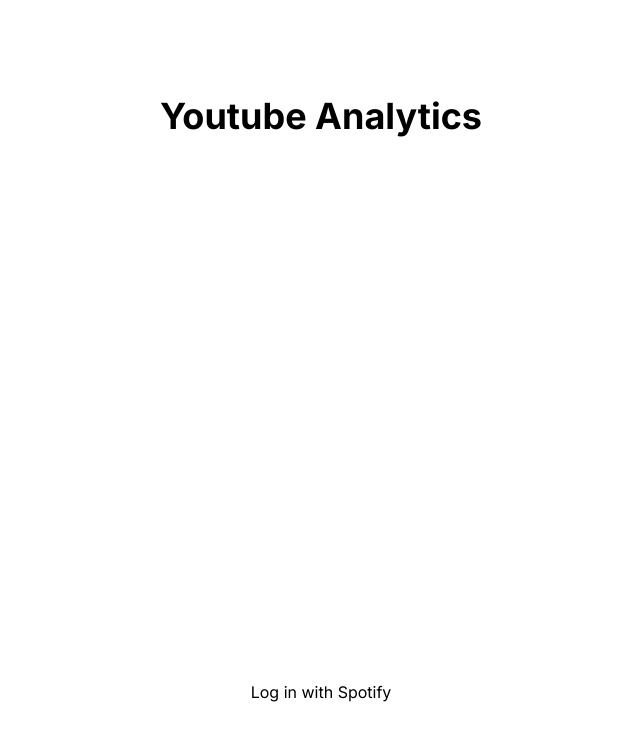
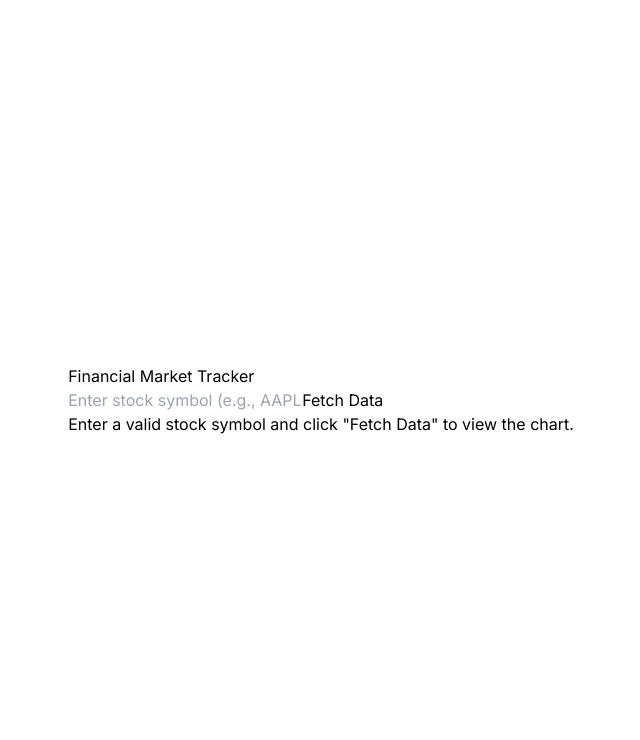
Before and after one commit to ojassingh/finance-dashboard, a Next.js app: page / in a window 1280 px wide. Shown: the top 740 px of the page, without its empty margins (319-959 px from the left). Built offline with nearby package versions, Linux system fonts and the light colour scheme; no server answers.

Commit message:
Successful data fetching and plotting with alphavantage API and react-chart-2

```diff
--- a/package.json
+++ b/package.json
@@ -15,6 +15,7 @@
     "@types/react-dom": "18.2.7",
     "autoprefixer": "10.4.14",
     "axios": "^1.4.0",
+    "chart.js": "^4.3.3",
     "class-variance-authority": "^0.7.0",
     "clsx": "^2.0.0",
     "eslint": "8.45.0",
@@ -27,11 +28,15 @@
     "postcss": "8.4.27",
     "querystring": "^0.2.1",
     "react": "18.2.0",
+    "react-chartjs-2": "^5.2.0",
     "react-dom": "18.2.0",
     "spotify-web-api-js": "^1.5.2",
     "tailwind-merge": "^1.14.0",
     "tailwindcss": "3.3.3",
     "tailwindcss-animate": "^1.0.6",
     "typescript": "5.1.6"
+  },
+  "devDependencies": {
+    "@faker-js/faker": "^8.0.2"
   }
 }
--- a/src/app/callback/page.tsx
+++ /dev/null
@@ -1,59 +0,0 @@
-'use client'
-
-import { useEffect } from 'react';
-import axios from 'axios';
-import querystring from 'querystring';
-// import { useRouter } from 'next/navigation';
-
-
-const Callback = ({router}: any) => {
-
-
-
-  useEffect(() => {
-
-    const getCode = async () => {
-
-      // Get the authorization code from the URL query parameters
-      const code = new URLSearchParams(window.location.search).get('code');
-      if (!code) {
-        console.error('Authorization code not found.');
-        return;
-      }
-
-      try {
-        // Exchange the authorization code for an access token
-        const clientId = process.env.NEXT_PUBLIC_SPOTIFY_CLIENT_ID;
-        const clientSecret = process.env.NEXT_PUBLIC_SPOTIFY_CLIENT_SECRET;
-        const redirectUri = process.env.NEXT_PUBLIC_SPOTIFY_REDIRECT_URI;
-
-        const authString = Buffer.from(`${clientId}:${clientSecret}`).toString('base64');
-        const data = {
-          grant_type: 'authorization_code',
-          code: code,
-          redirect_uri: redirectUri,
-        };
-
-        const response = await axios.post('https://accounts.spotify.com/api/token', querystring.stringify(data), {
-          headers: {
-            'Authorization': `Basic ${authString}`,
-            'Content-Type': 'application/x-www-form-urlencoded',
-          },
-        });
-
-        const accessToken = response.data.access_token;
-        // Use the access token for your Spotify API requests or store it in a state management solution
-        // console.log(accessToken)
-        window.location.href = `http://localhost:3000/profile/${accessToken}`;
-      } catch (error) {
-        console.error('Error exchanging code for access token:', error);
-      }
-    };
-
-    getCode();
-  }, []);
-
-  return <div>Logging in...</div>;
-};
-
-export default Callback;
--- a/src/app/page.tsx
+++ b/src/app/page.tsx
@@ -1,28 +1,21 @@
 'use client'
 
-import Image from 'next/image'
-import { useEffect } from 'react';
-import axios from 'axios';
-import GoogleLoginButton from '@/components/GoogleLoginButton';
-import { useRouter } from 'next/navigation';
+import { SessionProvider } from 'next-auth/react'
+import { signIn, signOut, useSession } from 'next-auth/react';
+import Dashboard from '@/components/Dashboard';
 
 
 export default function Home() {
 
-
-  const router = useRouter()
-
-  // router.push('/callback')
+  // const { data: session } = useSession();
 
   return (
-      <main className="flex min-h-screen flex-col items-center justify-between p-24">
-      <h1 className="text-4xl font-bold text-center">
-        Youtube Analytics
-      </h1>
+        <main className="grid place-content-center min-h-screen">
 
+          <div className='my-auto'>
+          <Dashboard/>
+          </div>
 
-      <GoogleLoginButton/>
-
-    </main>
+        </main>
   )
 }
--- a/src/components/Callback.tsx
+++ /dev/null
@@ -1,58 +0,0 @@
-'use client'
-
-import { useEffect } from 'react';
-import axios from 'axios';
-import querystring from 'querystring';
-// import { useRouter } from 'next/navigation';
-
-
-const CallBack = ({router}: any) => {
-
-
-
-  useEffect(() => {
-
-    const getCode = async () => {
-
-      // Get the authorization code from the URL query parameters
-      const code = new URLSearchParams(window.location.search).get('code');
-      if (!code) {
-        console.error('Authorization code not found.');
-        return;
-      }
-
-      try {
-        // Exchange the authorization code for an access token
-        const clientId = process.env.NEXT_PUBLIC_SPOTIFY_CLIENT_ID;
-        const clientSecret = process.env.NEXT_PUBLIC_SPOTIFY_CLIENT_SECRET;
-        const redirectUri = process.env.NEXT_PUBLIC_SPOTIFY_REDIRECT_URI;
-
-        const authString = Buffer.from(`${clientId}:${clientSecret}`).toString('base64');
-        const data = {
-          grant_type: 'authorization_code',
-          code: code,
-          redirect_uri: redirectUri,
-        };
-
-        const response = await axios.post('https://accounts.spotify.com/api/token', querystring.stringify(data), {
-          headers: {
-            'Authorization': `Basic ${authString}`,
-            'Content-Type': 'application/x-www-form-urlencoded',
-          },
-        });
-
-        const accessToken = response.data.access_token;
-        // Use the access token for your Spotify API requests or store it in a state management solution
-        router.push(`/profile?access_token=${accessToken}`);
-      } catch (error) {
-        console.error('Error exchanging code for access token:', error);
-      }
-    };
-
-    getCode();
-  }, []);
-
-  return <div>Logging in...</div>;
-};
-
-export default CallBack;
--- /dev/null
+++ b/src/components/Dashboard.tsx
@@ -0,0 +1,110 @@
+import { useState, ChangeEvent } from "react";
+import axios from "axios";
+import { Line, Chart as Chart2} from "react-chartjs-2";
+import { CategoryScale, Chart, type ChartData, type ChartOptions, registerables} from 'chart.js';
+import { faker } from '@faker-js/faker';
+
+interface StockData {
+  [key: string]: string;
+}
+
+const Dashboard: React.FC = () => {
+
+
+  Chart.register(...registerables);
+
+  interface LineProps {
+    options: ChartOptions<'line'>;
+    data: ChartData<'line'>;
+  }
+
+
+  const [symbol, setSymbol] = useState<string>("");
+  const [data, setData] = useState(null);
+
+  const handleChange = (event: ChangeEvent<HTMLInputElement>) => {
+    setSymbol(event.target.value);
+  };
+
+  const fetchData = async () => {
+    try {
+      const apiKey = process.env.NEXT_PUBLIC_ALPHA_VANTAGE_API_KEY;
+      const response = await axios.get(
+        `https://www.alphavantage.co/query?function=TIME_SERIES_DAILY&symbol=${symbol}&apikey=${apiKey}`
+      );
+      const timeSeries: { [date: string]: StockData } = await response.data[
+        "Time Series (Daily)"
+      ];
+
+      if (!timeSeries) {
+        console.error(
+          "Error fetching stock data: Time series data is null or undefined."
+        );
+        setData(null);
+        return;
+      }
+
+      const labels =  Object.keys(timeSeries).reverse()
+
+      const chartData: any = {
+        labels: labels,
+        datasets: [
+          {
+            label: "Dataset 1",
+            data: Object.values(timeSeries).map((data) =>
+              parseFloat(data["4. close"])
+            ),
+            // data: labels.map(() => faker.datatype.number({ min: -1000, max: 1000 })),
+            borderColor: "rgb(255, 99, 132)",
+            backgroundColor: "rgba(255, 99, 132, 0.5)",
+          },
+        ],
+      };
+
+      setData(chartData);
+      console.log(chartData);
+    } catch (error) {
+      console.error("Error fetching stock data:", error);
+      setData(null);
+    }
+  };
+
+  const options = {
+    responsive: true,
+    plugins: {
+      legend: {
+        position: 'top' as const,
+      },
+      title: {
+        display: true,
+        text: 'Chart.js Line Chart',
+      },
+    },
+  };
+
+  return (
+    <div>
+      <h1>Financial Market Tracker</h1>
+      <div>
+        <input
+          type="text"
+          value={symbol}
+          onChange={handleChange}
+          placeholder="Enter stock symbol (e.g., AAPL)"
+        />
+        <button onClick={fetchData}>Fetch Data</button>
+      </div>
+      {data ? (
+        <div className="">
+          <Chart2 className="h-48" type="line" options={options} data={data}/>
+        </div>
+      ) : (
+        <p>
+          Enter a valid stock symbol and click "Fetch Data" to view the chart.
+        </p>
+      )}
+    </div>
+  );
+};
+
+export default Dashboard;
--- a/src/components/GoogleLoginButton.tsx
+++ /dev/null
@@ -1,26 +0,0 @@
-'use client'
-import querystring from 'querystring';
-
-const GoogleLoginButton = () => {
-  const clientId = process.env.NEXT_PUBLIC_SPOTIFY_CLIENT_ID;
-  const redirectUri = process.env.NEXT_PUBLIC_SPOTIFY_REDIRECT_URI;
-  const scope = 'user-read-private user-read-email'; // Define the scopes you need access to
-
-
-
-  const handleSpotifyLogin = () => {
-    const queryParams = querystring.stringify({
-      client_id: clientId,
-      response_type: 'code',
-      redirect_uri: redirectUri,
-      scope: scope,
-    });
-
-    window.location.href = `https://accounts.spotify.com/authorize?${queryParams}`;
-    // console.log(clientId)
-  };
-
-  return <button onClick={handleSpotifyLogin}>Log in with Spotify</button>;
-};
-
-export default GoogleLoginButton;
--- a/tsconfig.json
+++ b/tsconfig.json
@@ -23,6 +23,6 @@
       "@/*": ["./src/*"]
     }
   },
-  "include": ["next-env.d.ts", "**/*.ts", "**/*.tsx", ".next/types/**/*.ts", "src/app/profile/[slug]"],
+  "include": ["next-env.d.ts", "**/*.ts", "**/*.tsx", ".next/types/**/*.ts", "src/app/profile/[slug]", "src/app/api/auth/[...next-auth].js", "src/app/api/auth/[...next-auth].js"],
   "exclude": ["node_modules"]
 }
```
Also changed, not shown: src/app/api/auth/[...next-auth].js (added, +14 -0 lines), 1 other file (tests, documents, lock files or other folders).
